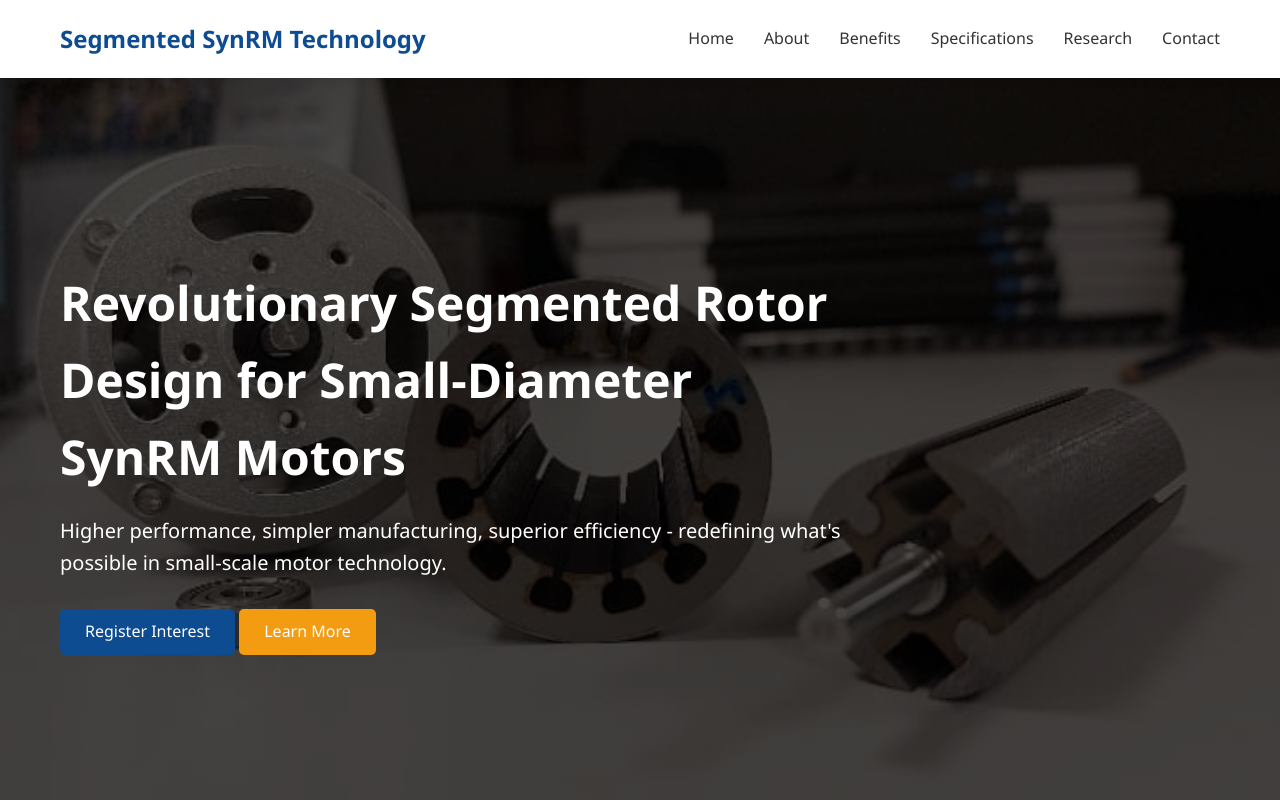
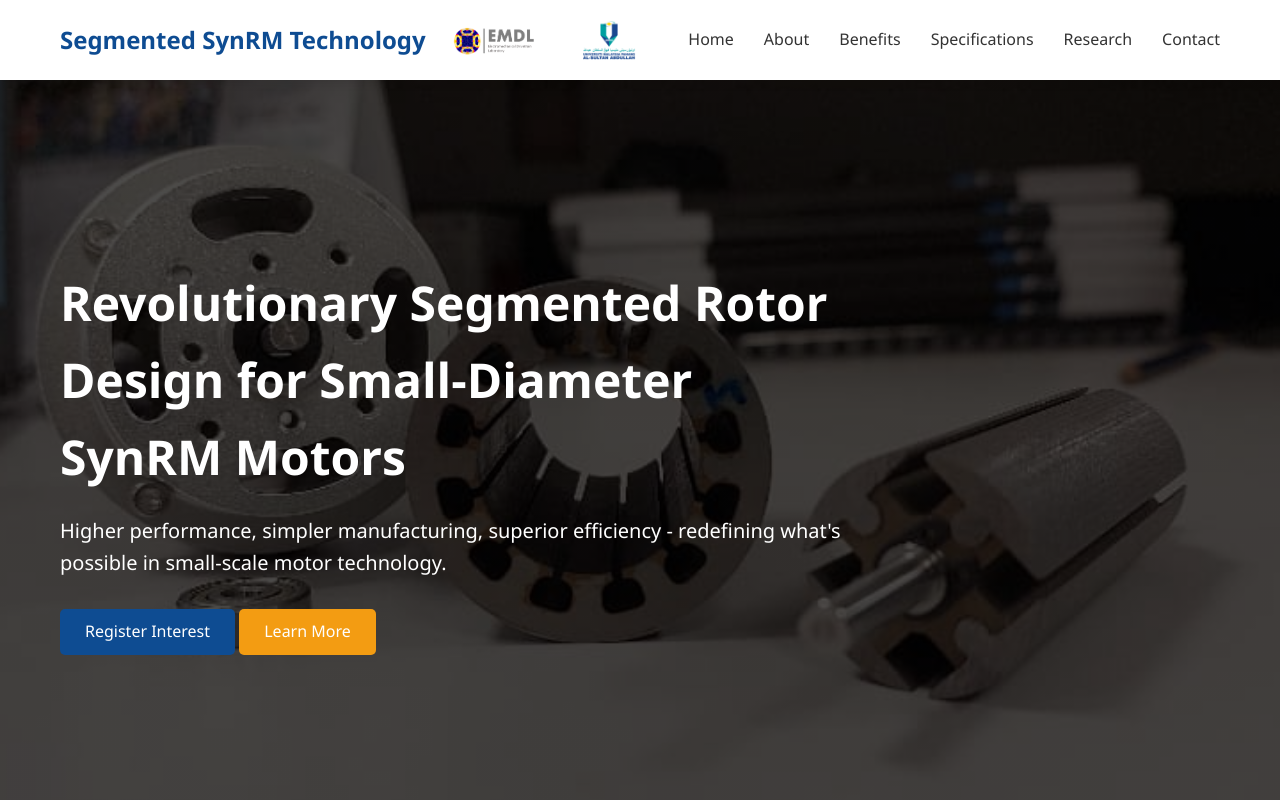
Before and after one commit to azrihizami/synrm-landing-page, a plain HTML site: page index.html in a window 1280 px wide. Shown: the top 800 px of the page. Drawn offline with Linux system fonts and the light colour scheme.

Commit message:
Update index.html

```diff
--- a/index.html
+++ b/index.html
@@ -450,6 +450,8 @@
     <nav>
         <div class="container nav-container">
             <div class="logo">Segmented SynRM Technology</div>
+            <img src="images/EMDLab.png" alt="University Name" style="height: 40px; margin-right: 15px;">
+            <img src="images/Logo UMPSA.png" alt="Lab Name" style="height: 40px;">
             <ul class="nav-links">
                 <li><a href="#hero">Home</a></li>
                 <li><a href="#about">About</a></li>
```
